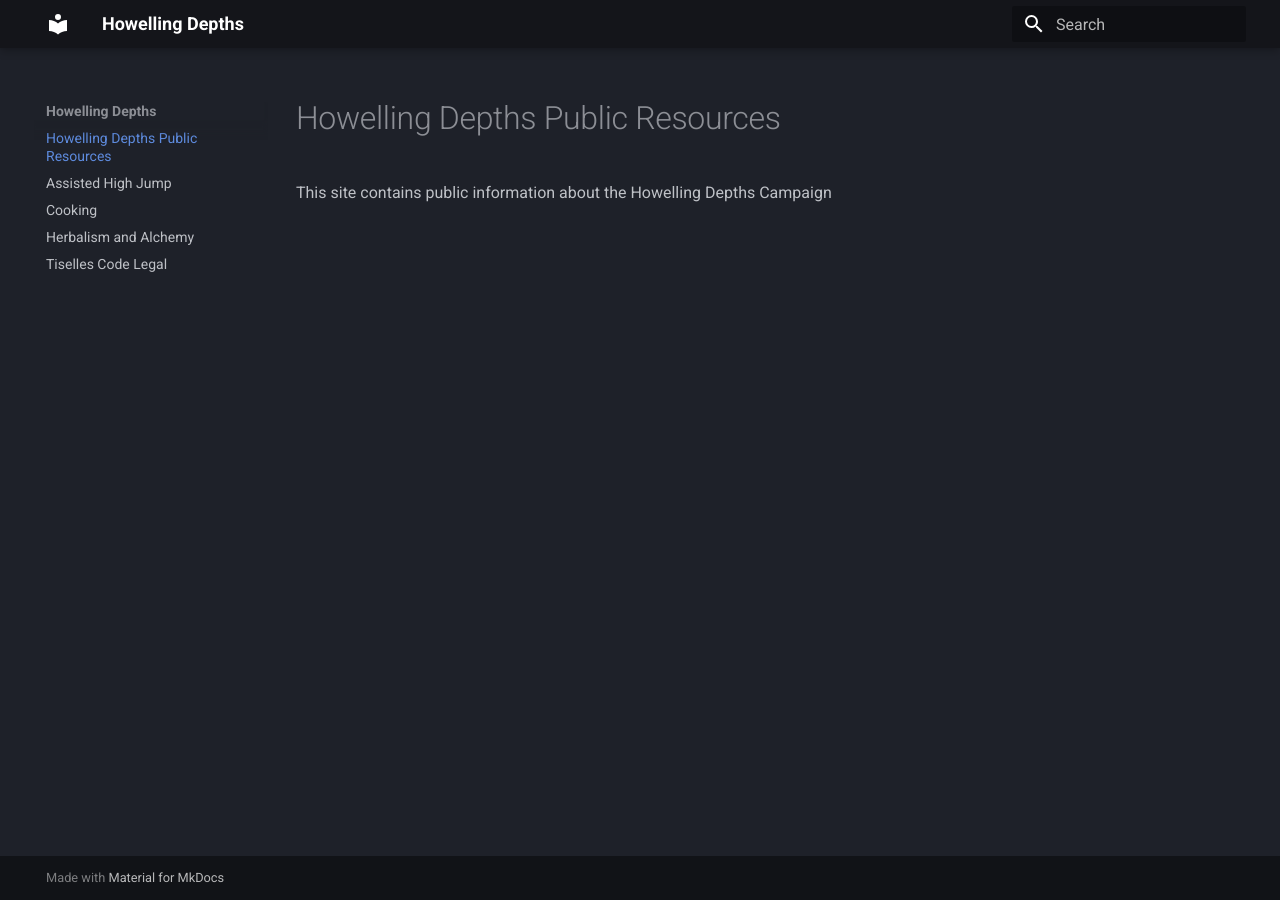
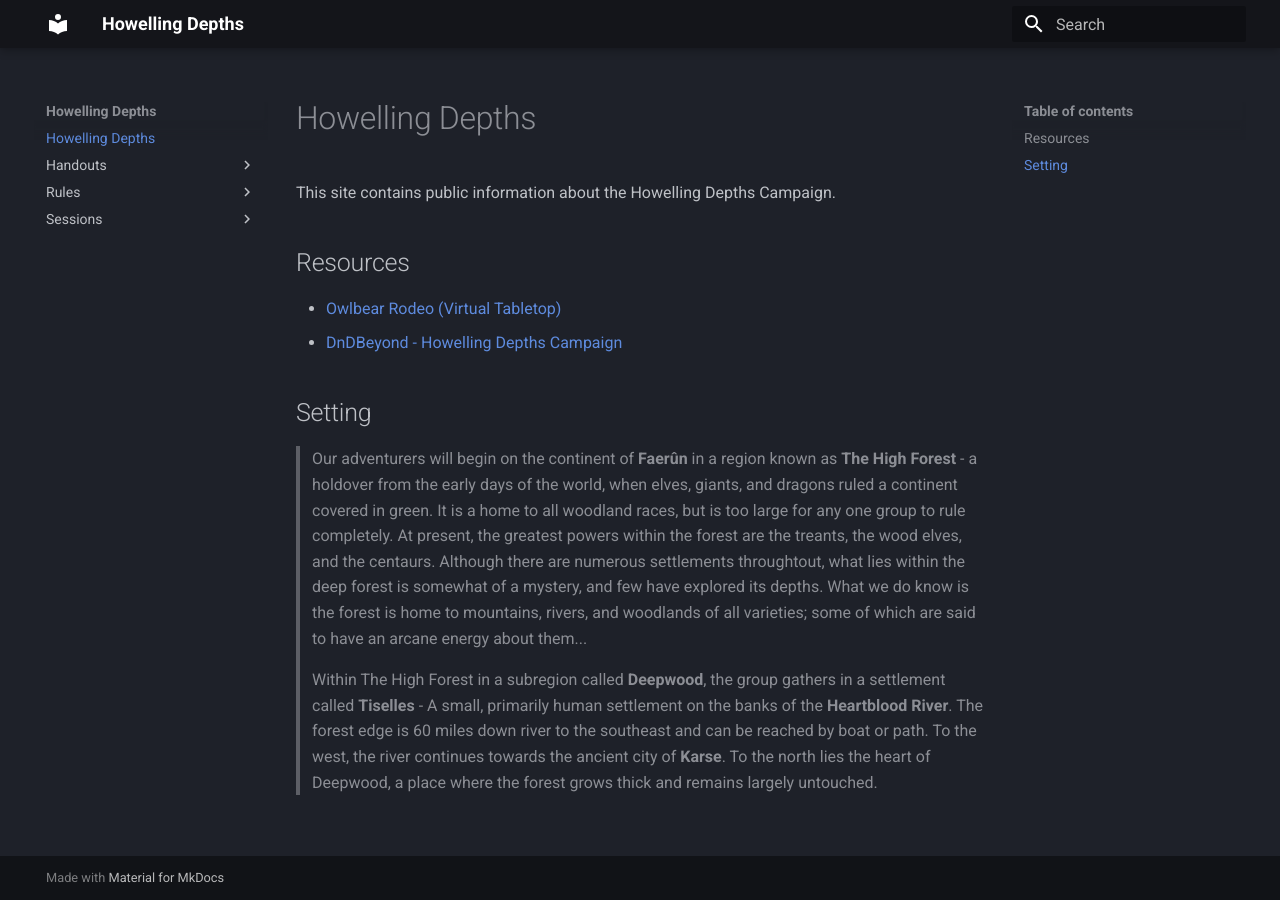
Before and after one commit to scottTomaszewski/Howelling-Depths, an MkDocs documentation site: the page built from docs/index.md, in a window 1280 px wide. Built offline with MkDocs 1.6.1 and Material for MkDocs 9.7.7, drawn with Linux system fonts in a browser that asks for light colours.

Commit message:
Organizes and adds sessions

```diff
--- a/docs/index.md
+++ b/docs/index.md
@@ -1,3 +1,14 @@
-# Howelling Depths Public Resources
+# Howelling Depths
 
-This site contains public information about the Howelling Depths Campaign
+This site contains public information about the Howelling Depths Campaign.
+
+## Resources
+
+- [Owlbear Rodeo (Virtual Tabletop)](https://www.owlbear.rodeo/game/x4iNItoUE)
+- [DnDBeyond - Howelling Depths Campaign](https://www.dndbeyond.com/campaigns/2573740)
+
+## Setting
+
+> Our adventurers will begin on the continent of **Faerûn** in a region known as **The High Forest** - a holdover from the early days of the world, when elves, giants, and dragons ruled a continent covered in green.  It is a home to all woodland races, but is too large for any one group to rule completely. At present, the greatest powers within the forest are the treants, the wood elves, and the centaurs.  Although there are numerous settlements throughtout, what lies within the deep forest is somewhat of a mystery, and few have explored its depths.  What we do know is the forest is home to mountains, rivers, and woodlands of all varieties; some of which are said to have an arcane energy about them...
+>
+> Within The High Forest in a subregion called **Deepwood**, the group gathers in a settlement called **Tiselles** - A small, primarily human settlement on the banks of the **Heartblood River**.  The forest edge is 60 miles down river to the southeast and can be reached by boat or path.  To the west, the river continues towards the ancient city of **Karse**. To the north lies the heart of Deepwood, a place where the forest grows thick and remains largely untouched.
```
Also changed, not shown: docs/Handouts/Summons Note from Stron.md (added, +10 -0 lines), docs/Sessions/Session 1 - An Adventure Begins.md (added, +19 -0 lines), docs/Sessions/Session 2 - Into the Goblin Lair.md (added, +13 -0 lines), docs/Handouts/Tiselles Code Legal.md (renamed from docs/Tiselles Code Legal.md), docs/Rules/Assisted High Jump.md (renamed from docs/Assisted High Jump.md), docs/Rules/Cooking.md (renamed from docs/Cooking.md), docs/Rules/Herbalism and Alchemy.md (renamed from docs/Herbalism and Alchemy.md).
